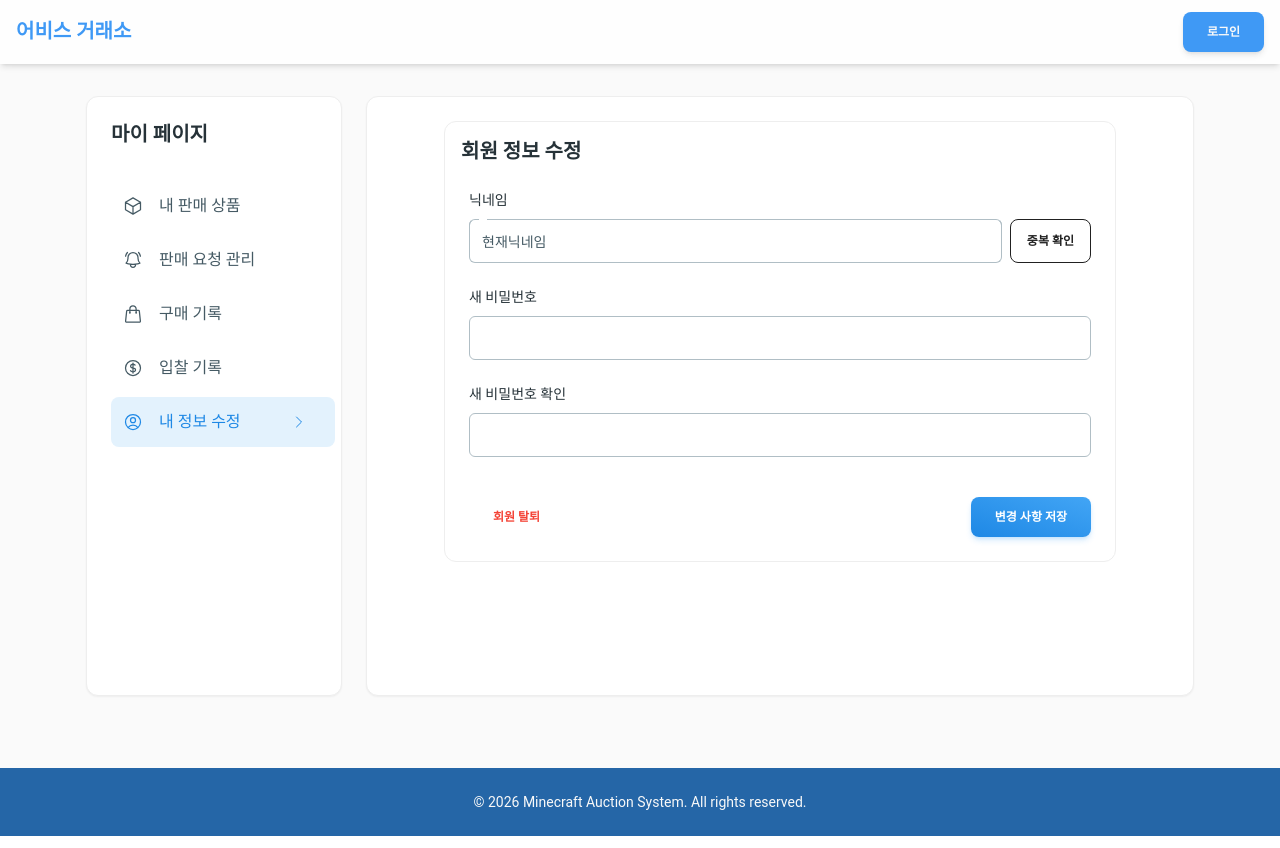
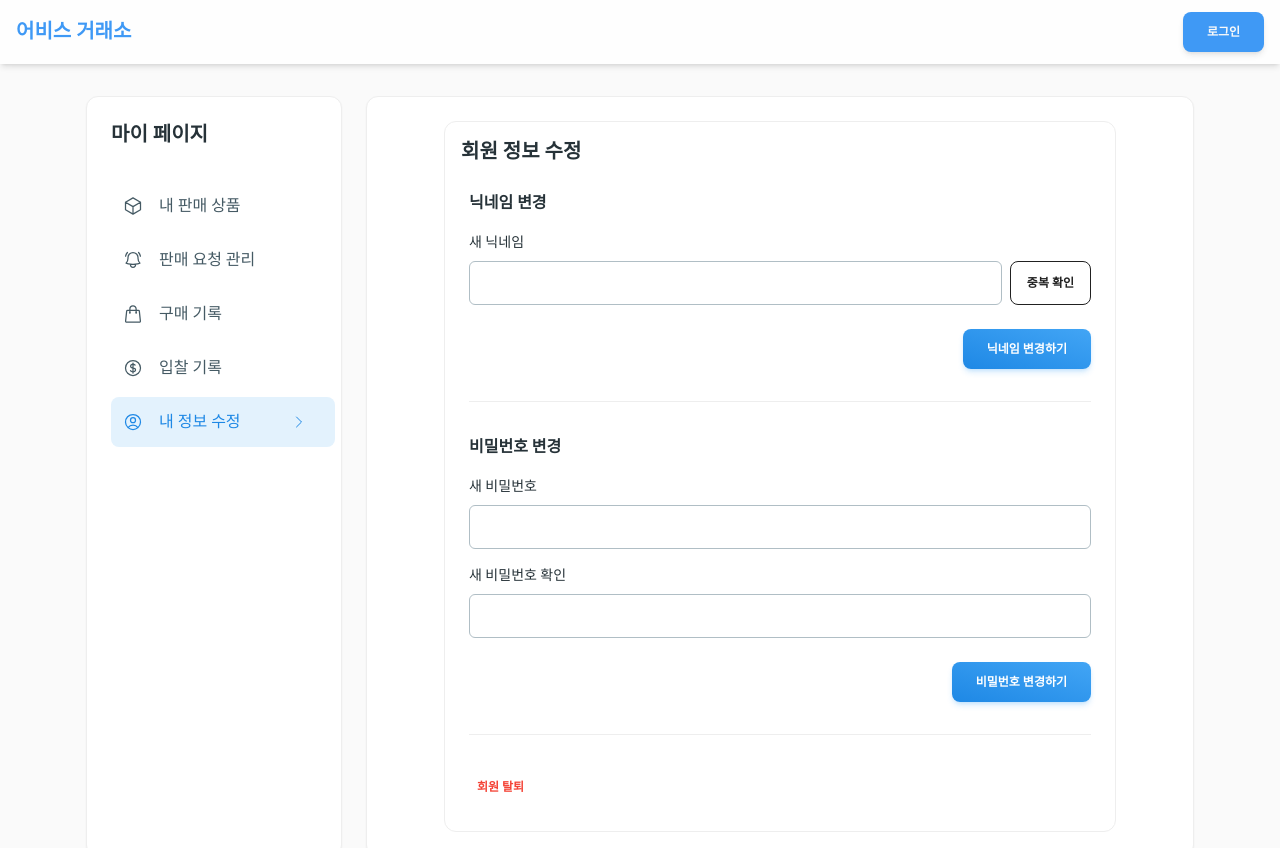
Before and after one commit to Bam-j/auction-system, a React (Vite) app in the folder frontend/: page /mypage/profile in a window 1280 px wide. Shown: the top 848 px of the page. Built offline with nearby package versions, Linux system fonts and the light colour scheme; no server answers.

Commit message:
feat: 회원 정보 수정 페이지 개선 및 REST API 요청 로직 추가

```diff
--- a/frontend/src/features/auth/components/SignUpForm.jsx
+++ b/frontend/src/features/auth/components/SignUpForm.jsx
@@ -28,8 +28,8 @@ const SignupForm = () => {
         }
         break;
       case "nickname":
-        if (!/^[a-zA-Z_]+$/.test(value)) {
-          errorMessage = "영문과 언더바(_)만 사용 가능합니다.";
+        if (!/^[a-zA-Z0-9_]{3,16}$/.test(value)) {
+          errorMessage = "3자 이상 16자 이하, 영문과 숫자, 언더바(_)만 사용 가능합니다.";
         }
         break;
       case "password":
--- a/frontend/src/features/mypage/components/MyProfileEdit.jsx
+++ b/frontend/src/features/mypage/components/MyProfileEdit.jsx
@@ -1,26 +1,161 @@
 import React, {useState} from "react";
+import {useNavigate} from "react-router-dom";
 import {
   Card, CardHeader, CardBody, Typography, Input, Button
 } from "@material-tailwind/react";
+import Swal from "sweetalert2";
+
 import CommonModal from "../../../components/ui/CommonModal";
+import api from "@/api/axiosInstance.js";
+import useAuthStore from "@/stores/useAuthStore";
 
 const MyProfileEdit = () => {
+  const navigate = useNavigate();
+
+  const {user, logout, updateNickname} = useAuthStore();
+
+  const userId = user?.id || user?.username;
+
   const [openDeleteModal, setOpenDeleteModal] = useState(false);
+  const handleOpenDelete = () => {
+    setOpenDeleteModal(!openDeleteModal);
+    setDeletePassword("");
+  };
 
-  const handleOpenDelete = () => setOpenDeleteModal(!openDeleteModal);
-
-  const [nickname, setNickname] = useState("현재닉네임");
+  const [nickname, setNickname] = useState(user?.nickname || "");
   const [password, setPassword] = useState("");
   const [confirmPassword, setConfirmPassword] = useState("");
+  const [deletePassword, setDeletePassword] = useState("");
+  const [errors, setErrors] = useState({});
 
-  const handleUpdate = () => {
-    alert("회원 정보가 수정되었습니다.");
+  const validateField = (name, value, allData = {}) => {
+    let errorMessage = "";
+    switch (name) {
+      case "nickname":
+        if (value.length > 0) {
+          if (!/^[a-zA-Z0-9_]{3,16}$/.test(value)) {
+            errorMessage = "3~16자의 영문, 숫자, 언더바(_)만 사용 가능합니다.";
+          }
+        }
+        break;
+      case "password":
+        if (value.length > 0) {
+          const passwordRegex = /^(?=.*[a-z])(?=.*[A-Z])(?=.*\d)(?=.*[@$!%*?&\-_#.+^=])[A-Za-z\d@$!%*?&\-_#.+^=]{8,}$/;
+          if (!passwordRegex.test(value)) {
+            errorMessage = "8자 이상, 대/소문자/숫자/특수문자를 모두 포함해야 합니다.";
+          }
+        }
+        break;
+      case "confirmPassword":
+        if (value.length > 0 || (allData.password && allData.password.length > 0)) {
+          if (allData.password !== value) {
+            errorMessage = "비밀번호가 일치하지 않습니다.";
+          }
+        }
+        break;
+      default:
+        break;
+    }
+    return errorMessage;
   };
 
-  const handleDeleteAccount = () => {
-    alert("회원 탈퇴가 완료되었습니다.");
+  const handleNicknameChange = (e) => {
+    const val = e.target.value;
+    setNickname(val);
+    const errorMsg = validateField("nickname", val);
+    setErrors((prev) => ({...prev, nickname: errorMsg}));
+  };
+
+  const handlePasswordChange = (e) => {
+    const val = e.target.value;
+    setPassword(val);
+    const errorMsg = validateField("password", val, {password: val, confirmPassword});
+    setErrors((prev) => ({...prev, password: errorMsg}));
+
+    if (confirmPassword) {
+      const confirmMsg = val !== confirmPassword ? "비밀번호가 일치하지 않습니다." : "";
+      setErrors((prev) => ({...prev, confirmPassword: confirmMsg}));
+    }
+  };
+
+  const handleConfirmPasswordChange = (e) => {
+    const val = e.target.value;
+    setConfirmPassword(val);
+    const errorMsg = validateField("confirmPassword", val, {password, confirmPassword: val});
+    setErrors((prev) => ({...prev, confirmPassword: errorMsg}));
+  };
+
+  const handleNicknameUpdate = async () => {
+    if (!nickname) {
+      Swal.fire({icon: "info", title: "안내", text: "변경할 새 닉네임을 입력해주세요.", confirmButtonColor: "#3B82F6"});
+      return;
+    }
+    if (errors.nickname) {
+      Swal.fire({icon: "warning", title: "입력 확인", text: "닉네임 형식을 확인해주세요.", confirmButtonColor: "#F59E0B"});
+      return;
+    }
+
+    try {
+      await api.patch(`/users/${userId}/nickname`, {nickname: nickname});
+
+      updateNickname(nickname);
+
+      Swal.fire({icon: "success", title: "성공", text: "닉네임이 성공적으로 변경되었습니다.", confirmButtonColor: "#3B82F6"});
+
+    } catch (error) {
+      console.error("닉네임 변경 실패:", error);
+      const serverMessage = error.response?.data?.message || "닉네임 변경에 실패했습니다.";
+      Swal.fire({icon: "error", title: "실패", text: serverMessage, confirmButtonColor: "#EF4444"});
+    }
+  };
+
+  const handlePasswordUpdate = async () => {
+    if (!password) {
+      Swal.fire({icon: "info", title: "안내", text: "변경할 새 비밀번호를 입력해주세요.", confirmButtonColor: "#3B82F6"});
+      return;
+    }
+    if (errors.password || errors.confirmPassword) {
+      Swal.fire({icon: "warning", title: "입력 확인", text: "비밀번호 입력 조건을 다시 확인해주세요.", confirmButtonColor: "#F59E0B"});
+      return;
+    }
+
+    try {
+      await api.patch(`/users/${userId}/password`, {password: password});
+
+      Swal.fire({icon: "success", title: "성공", text: "비밀번호가 성공적으로 변경되었습니다.", confirmButtonColor: "#10B981"});
+
+      setPassword("");
+      setConfirmPassword("");
+      setErrors((prev) => ({...prev, password: "", confirmPassword: ""}));
+    } catch (error) {
+      console.error("비밀번호 변경 실패:", error);
+      const serverMessage = error.response?.data?.message || "비밀번호 변경에 실패했습니다.";
+      Swal.fire({icon: "error", title: "실패", text: serverMessage, confirmButtonColor: "#EF4444"});
+    }
+  };
+
+  const handleDeleteAccount = async () => {
+    if (!deletePassword) {
+      Swal.fire({icon: "warning", title: "입력 필요", text: "본인 확인을 위해 비밀번호를 입력해주세요.", confirmButtonColor: "#F59E0B"});
+      return;
+    }
+
+    try {
+      await api.delete(`/users/${userId}`, {
+        data: {password: deletePassword}
+      });
+
+      Swal.fire({icon: "success", title: "탈퇴 완료", text: "회원 탈퇴가 완료되었습니다.", confirmButtonColor: "#10B981"})
+          .then(() => {
             setOpenDeleteModal(false);
-    window.location.href = "/";
+            logout();
+            navigate("/");
+          });
+    } catch (error) {
+      console.error("탈퇴 실패:", error);
+      const serverMessage = error.response?.data?.message || "비밀번호가 틀렸거나 탈퇴에 실패했습니다.";
+      Swal.fire({icon: "error", title: "탈퇴 실패", text: serverMessage, confirmButtonColor: "#EF4444"});
+    }
   };
 
   return (
@@ -30,28 +165,88 @@ const MyProfileEdit = () => {
             <Typography variant="h5" color="blue-gray">회원 정보 수정</Typography>
           </CardHeader>
 
-          <CardBody className="flex flex-col gap-6">
+          <CardBody className="flex flex-col gap-8">
+            <div className="flex flex-col gap-4">
+              <Typography variant="h6" color="blue-gray">닉네임 변경</Typography>
               <div>
-              <Typography variant="small" color="blue-gray" className="mb-2 font-medium">닉네임</Typography>
+                <Typography variant="small" color="blue-gray" className="mb-2 font-medium">새 닉네임</Typography>
                 <div className="flex gap-2">
-                <Input size="lg" value={nickname} onChange={(e) => setNickname(e.target.value)}/>
+                  <Input
+                      size="lg"
+                      value={nickname}
+                      onChange={handleNicknameChange}
+                      error={!!errors.nickname}
+                      crossOrigin={undefined}
+                  />
                   <Button variant="outlined" size="sm" className="shrink-0">중복 확인</Button>
                 </div>
+                {errors.nickname &&
+                    <Typography variant="small" color="red" className="mt-1 text-xs ml-1 flex items-center gap-1">
+                      ⚠️ {errors.nickname}
+                    </Typography>
+                }
               </div>
+              <div className="flex justify-end mt-2">
+                <Button variant="gradient" color="blue" onClick={handleNicknameUpdate}>
+                  닉네임 변경하기
+                </Button>
+              </div>
+            </div>
+
+            <hr className="border-gray-200"/>
+
+            {/* 2. 비밀번호 변경 섹션 */}
+            <div className="flex flex-col gap-4">
+              <Typography variant="h6" color="blue-gray">비밀번호 변경</Typography>
+
               <div>
                 <Typography variant="small" color="blue-gray" className="mb-2 font-medium">새 비밀번호</Typography>
-              <Input type="password" size="lg" placeholder="변경할 경우에만 입력하세요" value={password}
-                     onChange={(e) => setPassword(e.target.value)}/>
+                <Input
+                    type="password"
+                    size="lg"
+                    placeholder="변경할 경우에만 입력하세요"
+                    value={password}
+                    onChange={handlePasswordChange}
+                    error={!!errors.password}
+                    crossOrigin={undefined}
+                />
+                {errors.password &&
+                    <Typography variant="small" color="red" className="mt-1 text-xs ml-1 flex items-center gap-1">
+                      ⚠️ {errors.password}
+                    </Typography>
+                }
               </div>
+
               <div>
                 <Typography variant="small" color="blue-gray" className="mb-2 font-medium">새 비밀번호 확인</Typography>
-              <Input type="password" size="lg" value={confirmPassword}
-                     onChange={(e) => setConfirmPassword(e.target.value)}/>
+                <Input
+                    type="password"
+                    size="lg"
+                    value={confirmPassword}
+                    onChange={handleConfirmPasswordChange}
+                    error={!!errors.confirmPassword}
+                    crossOrigin={undefined}
+                />
+                {errors.confirmPassword &&
+                    <Typography variant="small" color="red" className="mt-1 text-xs ml-1 flex items-center gap-1">
+                      ⚠️ {errors.confirmPassword}
+                    </Typography>
+                }
               </div>
 
-            <div className="mt-4 flex items-center justify-between">
-              <Button variant="text" color="red" onClick={handleOpenDelete}>회원 탈퇴</Button>
-              <Button variant="gradient" color="blue" onClick={handleUpdate}>변경 사항 저장</Button>
+              <div className="flex justify-end mt-2">
+                <Button variant="gradient" color="blue" onClick={handlePasswordUpdate}>
+                  비밀번호 변경하기
+                </Button>
+              </div>
+            </div>
+
+            <hr className="border-gray-200"/>
+
+            <div className="flex justify-start">
+              <Button variant="text" color="red" onClick={handleOpenDelete} className="px-2">
+                회원 탈퇴
+              </Button>
             </div>
           </CardBody>
         </Card>
@@ -63,20 +258,24 @@ const MyProfileEdit = () => {
             size="xs"
             footer={
               <>
-                <Button variant="text" color="blue-gray" onClick={handleOpenDelete} className="mr-1">
-                  취소
-                </Button>
-                <Button variant="gradient" color="red" onClick={handleDeleteAccount}>
-                  탈퇴하기
-                </Button>
+                <Button variant="text" color="blue-gray" onClick={handleOpenDelete} className="mr-1">취소</Button>
+                <Button variant="gradient" color="red" onClick={handleDeleteAccount}>탈퇴하기</Button>
               </>
             }
         >
-          <div className="flex flex-col gap-4">
-            <Typography className="text-gray-600 font-normal">
-              정말로 탈퇴하시겠습니까? 본인 확인을 위해 비밀번호를 입력해주세요.
+          <div className="flex flex-col gap-6 p-4 sm:p-6">
+            <Typography className="text-gray-600 font-normal leading-relaxed">
+              정말로 탈퇴하시겠습니까? <br/>
+              본인 확인을 위해 비밀번호를 입력해주세요.
             </Typography>
-            <Input label="비밀번호 입력" type="password" size="lg"/>
+            <Input
+                label="비밀번호 입력"
+                type="password"
+                size="lg"
+                value={deletePassword}
+                onChange={(e) => setDeletePassword(e.target.value)}
+                crossOrigin={undefined}
+            />
           </div>
         </CommonModal>
       </div>
--- a/frontend/src/stores/useAuthStore.js
+++ b/frontend/src/stores/useAuthStore.js
@@ -7,13 +7,13 @@ const useAuthStore = create(
           user: null,
           accessToken: null,
 
-          //로그인 시 유저 정보, 토큰 저장
           login: (user, token) => set({user, accessToken: token}),
-
-          //로그아웃 시 초기화
           logout: () => set({user: null, accessToken: null}),
+          updateNickname: (newNickname) => set((state) => ({
+            user: state.user ? {...state.user, nickname: newNickname} : null
+          })),
         }),
-        { //로컬 스토리지에 저장하기
+        {
           name: 'auth-storage',
           storage: createJSONStorage(() => localStorage),
         }
```
Lines whose indentation alone changed are shown as unchanged.
